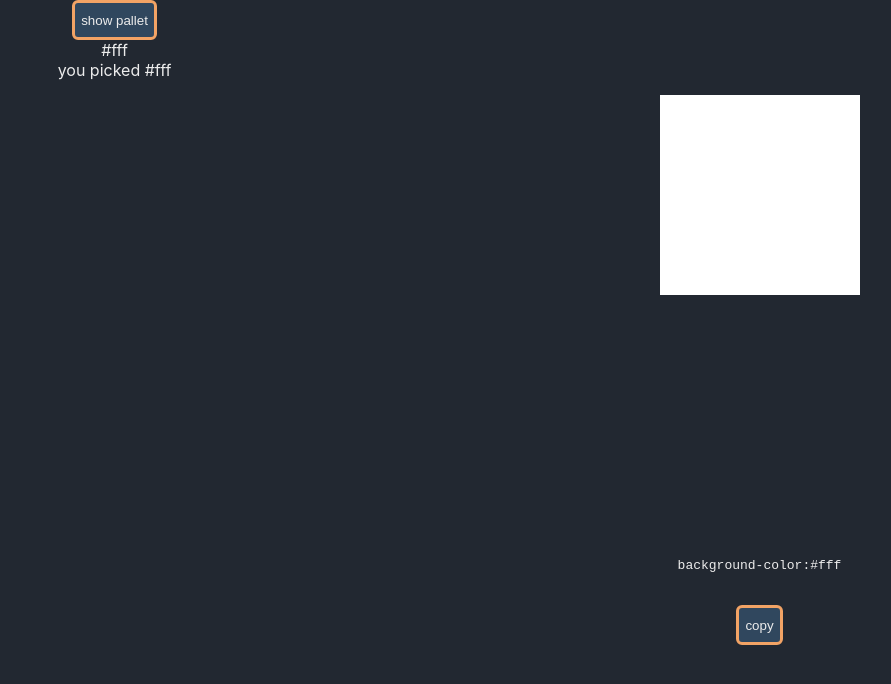
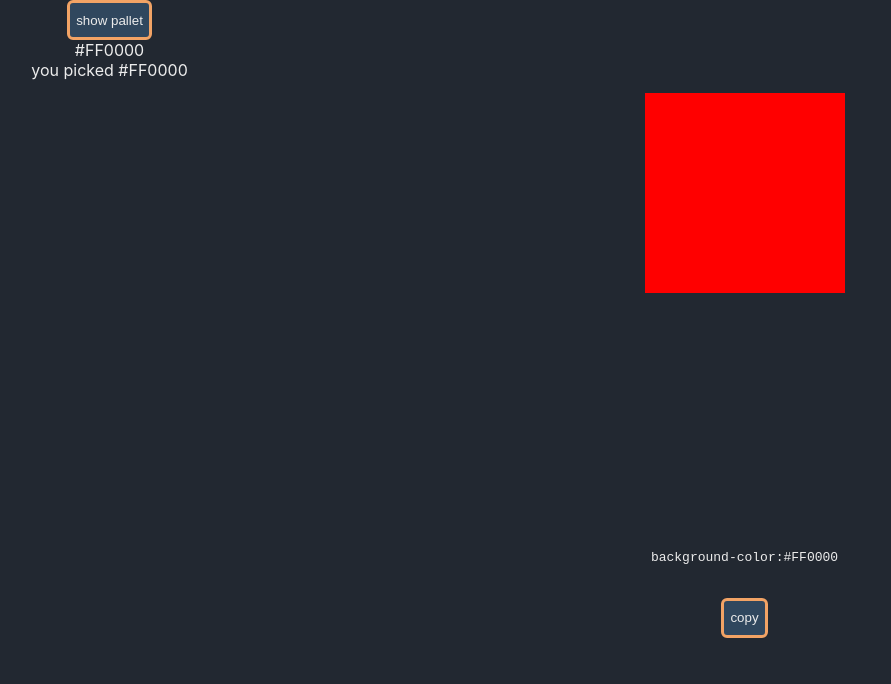
Before and after one commit to himanshugharat/css-tool, a React (Create React App) app: page / in a window 1280 px wide. Shown: the top 684 px of the page, without its empty margins (203-1094 px from the left). Built offline with nearby package versions, Linux system fonts and the light colour scheme.

Commit message:
fix: layout shift in the project

```diff
--- a/src/pages/Animation.js
+++ b/src/pages/Animation.js
@@ -7,7 +7,7 @@ import { ChromePicker } from "react-color";
 
 function Animation() {
   const [textareaValue, setTextareaValue] = useState("");
-  const [color, setColor] = useState("#fff");
+  const [color, setColor] = useState("#FF0000");
   const [palletEnable, setpalletEnable] = useState(false);
   const notify = () =>
     toast.info("copied to clipboard", {
--- a/src/style/animation.module.css
+++ b/src/style/animation.module.css
@@ -7,7 +7,7 @@
   /* border: 1px solid #fff; */
   grid-template-areas:
     "input output"
-    "additional clipboard";
+    "input clipboard";
 }
 
 .input {
```
